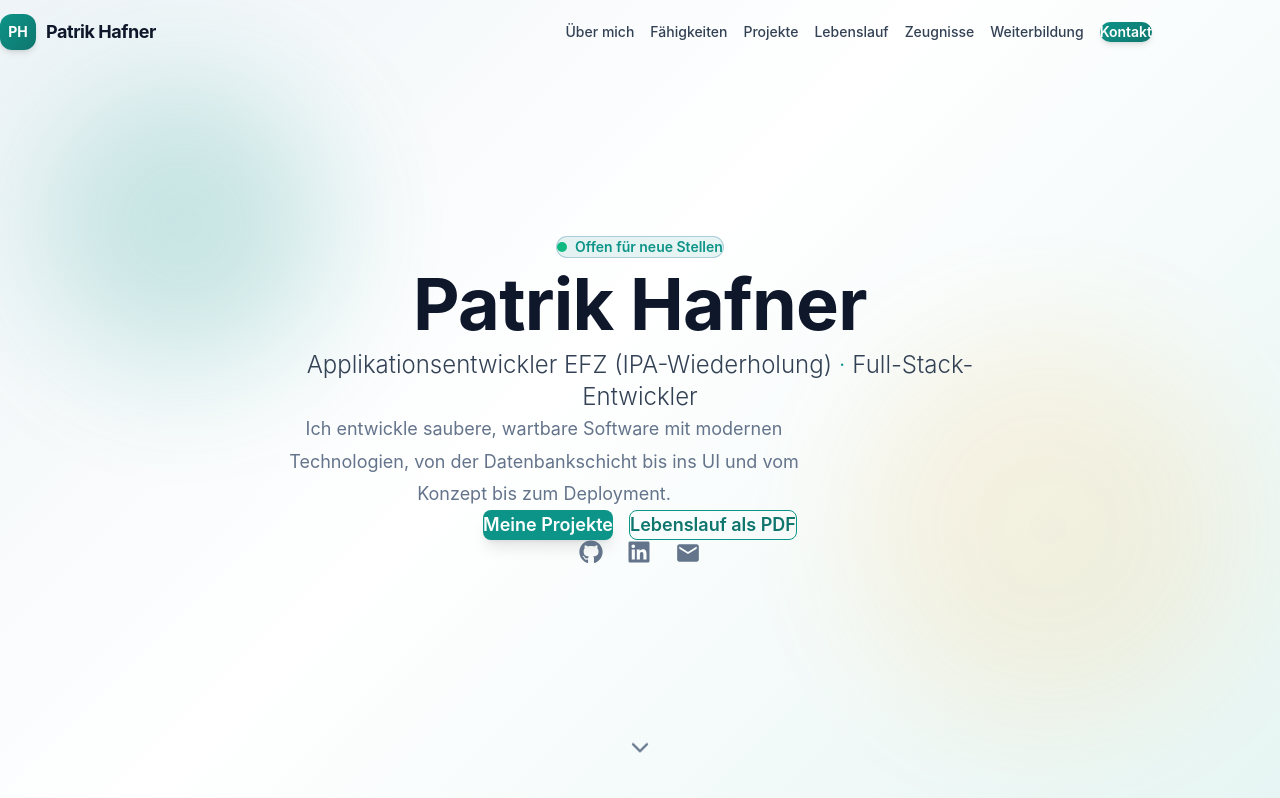
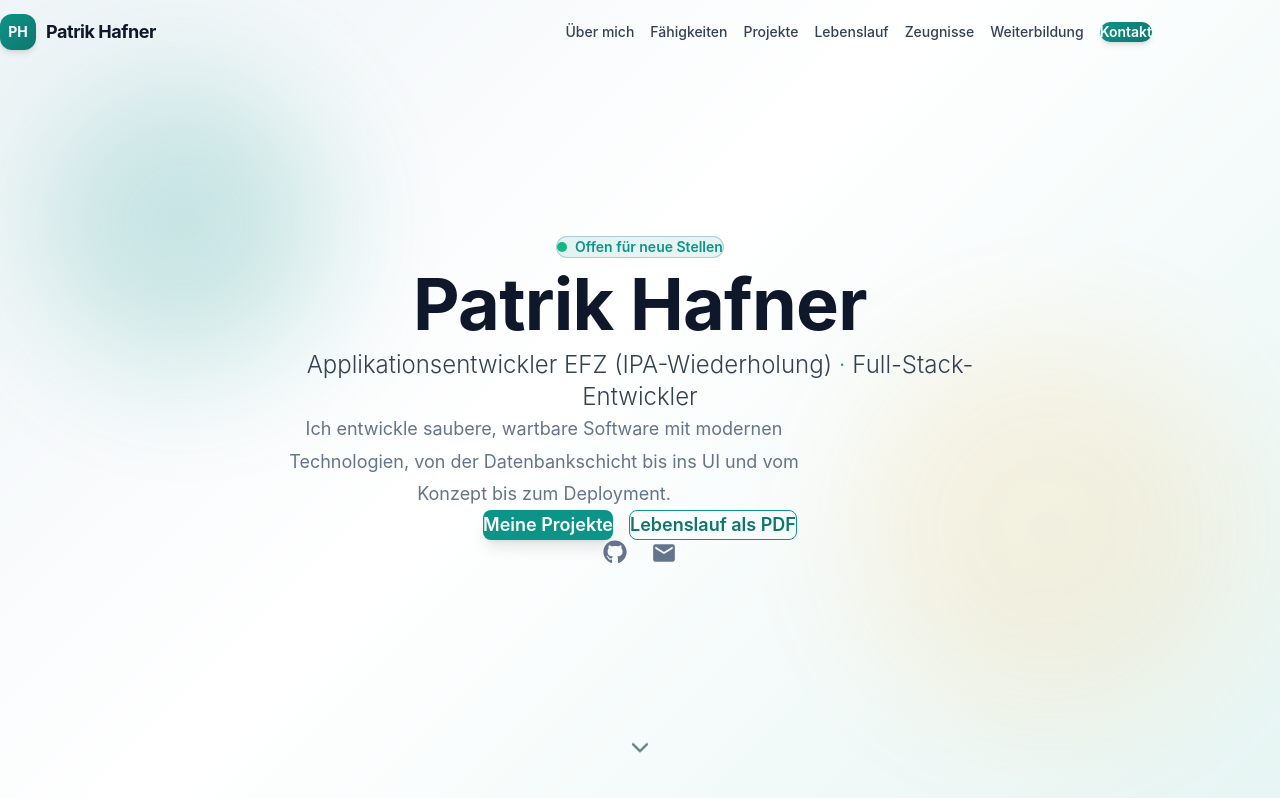
Before and after one commit to hafner312/BewerbungsPortfolio, a React (Vite) app: page / in a window 1280 px wide. Shown: the top 798 px of the page. Built offline with nearby package versions, Linux system fonts and the light colour scheme.

Commit message:
Aktualisierung des Lebenslauffotos und enfernen von Linked In

```diff
--- a/src/components/layout/Footer.tsx
+++ b/src/components/layout/Footer.tsx
@@ -1,5 +1,5 @@
 import { ArrowUp, Mail, MapPin } from 'lucide-react'
-import { FaGithub, FaLinkedin } from 'react-icons/fa'
+import { FaGithub } from 'react-icons/fa'
 
 const quickLinks = [
   { label: '\u00dcber mich', href: '#about' },
@@ -11,11 +11,6 @@ const quickLinks = [
 
 const socials = [
   { icon: FaGithub, href: 'https://github.com/hafner312', label: 'GitHub' },
-  {
-    icon: FaLinkedin,
-    href: 'https://www.linkedin.com/in/patrik-hafner-6a0a55234/',
-    label: 'LinkedIn',
-  },
   { icon: Mail, href: 'mailto:hafner312@gmail.com', label: 'E-Mail' },
 ]
 
--- a/src/components/sections/Contact.tsx
+++ b/src/components/sections/Contact.tsx
@@ -1,7 +1,7 @@
 import { useState } from 'react'
 import { useForm } from 'react-hook-form'
 import { AlertCircle, CheckCircle, Mail, MapPin, Send } from 'lucide-react'
-import { FaGithub, FaLinkedin } from 'react-icons/fa'
+import { FaGithub } from 'react-icons/fa'
 import { AnimatedSection } from '../ui/AnimatedSection'
 import { SectionHeading } from '../ui/SectionHeading'
 import { Button } from '../ui/Button'
@@ -66,15 +66,6 @@ export function Contact() {
                 >
                   <FaGithub size={18} className="text-[var(--color-accent)]" />
                   github.com/hafner312
-                </a>
-                <a
-                  href="https://www.linkedin.com/in/patrik-hafner-6a0a55234/"
-                  target="_blank"
-                  rel="noopener noreferrer"
-                  className="flex items-center gap-3 text-[var(--color-text-secondary)] hover:text-[var(--color-accent-light)] transition-colors"
-                >
-                  <FaLinkedin size={18} className="text-[var(--color-accent)]" />
-                  LinkedIn-Profil
                 </a>
               </div>
             </div>
--- a/src/components/sections/Hero.tsx
+++ b/src/components/sections/Hero.tsx
@@ -1,4 +1,4 @@
-import { FaGithub, FaLinkedin } from 'react-icons/fa'
+import { FaGithub } from 'react-icons/fa'
 import { MdEmail } from 'react-icons/md'
 import { ChevronDown } from 'lucide-react'
 import { Button } from '../ui/Button'
@@ -79,18 +79,6 @@ export function Hero() {
             <FaGithub size={24} />
           </a>
           <a
-            href="https://www.linkedin.com/in/patrik-hafner-6a0a55234/"
-            target="_blank"
-            rel="noopener noreferrer"
-            className="transition-colors"
-            style={{ color: 'var(--color-text-muted)' }}
-            onMouseOver={e => (e.currentTarget.style.color = 'var(--color-accent)')}
-            onMouseOut={e => (e.currentTarget.style.color = 'var(--color-text-muted)')}
-            aria-label="LinkedIn"
-          >
-            <FaLinkedin size={24} />
-          </a>
-          <a
             href="mailto:hafner312@gmail.com"
             className="transition-colors"
             style={{ color: 'var(--color-text-muted)' }}
```
Also changed, not shown: bewerbungsvorlagen/lebenslauf/assets/photo.jpg, 1 other file (tests, documents, lock files or other folders).
